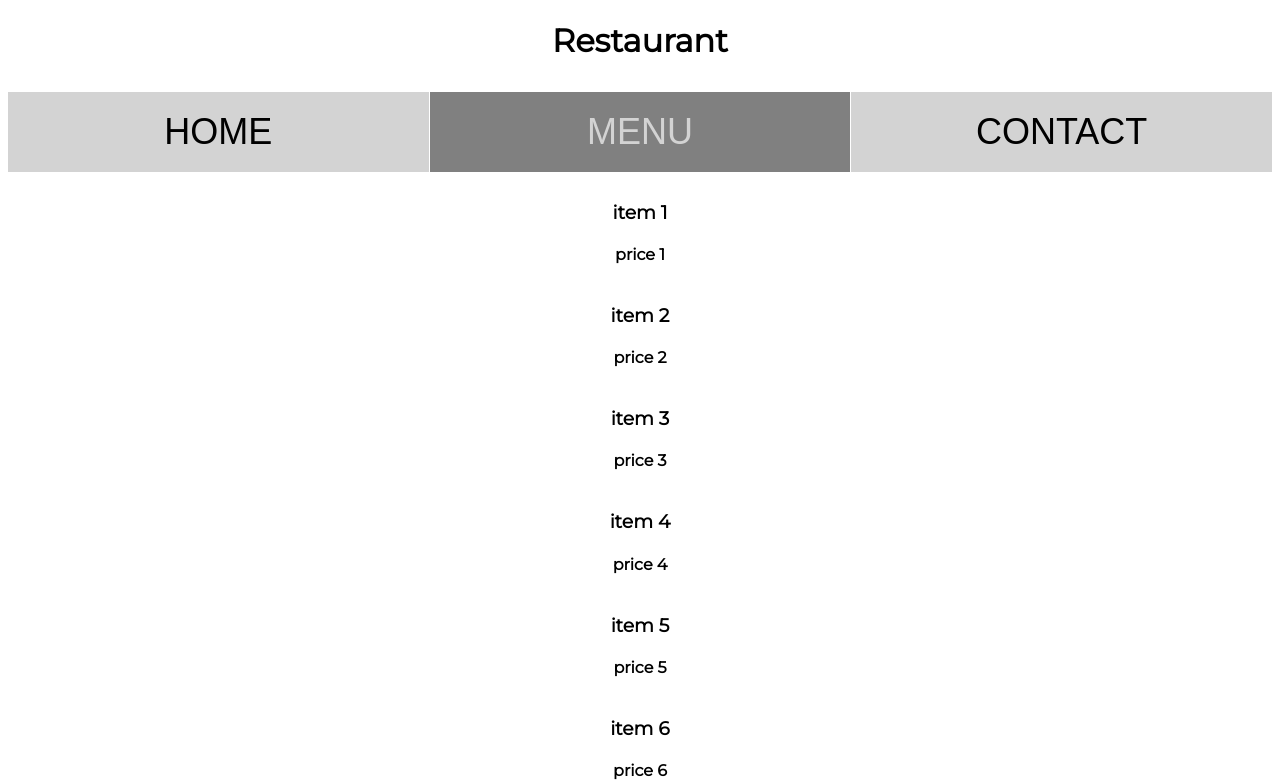
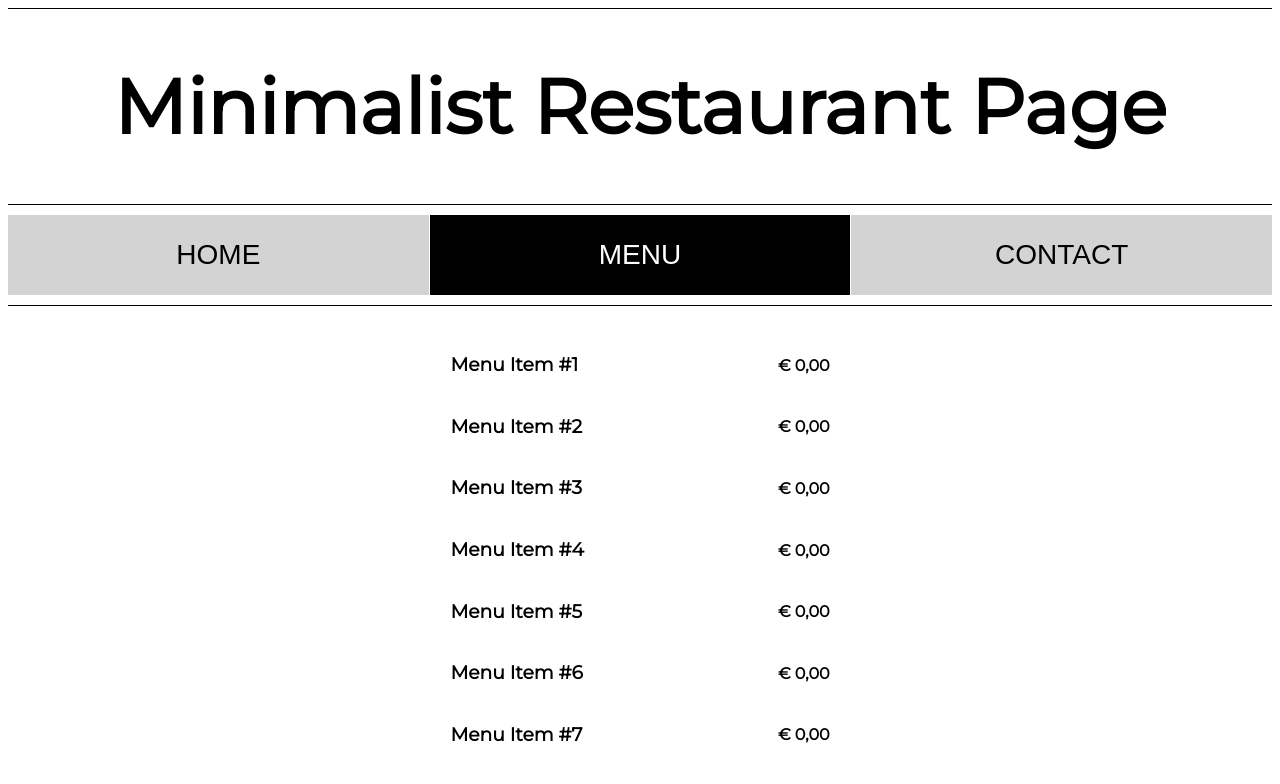
Before and after one commit to arndzk/restaurant-page, a website built with webpack: page dist/index.html in a window 1280 px wide. Both pictures are taken after a click on the button "MENU". Shown: the top 784 px of the page. Built offline with nearby package versions, Linux system fonts and the light colour scheme.

Commit message:
progress: rebuilt menu page

```diff
--- a/src/modules/home.js
+++ b/src/modules/home.js
@@ -5,7 +5,7 @@ function createSection() {
     section.classList.add('section');
     const title = document.createElement('h2');
     title.classList.add('section-title');
-    title.textContent = "Title";
+    title.textContent = "Section Title";
     section.appendChild(title);
     const paragraph = document.createElement('p');
     paragraph.classList.add('section-paragraph');
--- a/src/modules/initial-page-load.js
+++ b/src/modules/initial-page-load.js
@@ -62,7 +62,7 @@ function createFooter(id) {
 }
 function loadPage() {
     const content = document.getElementById('content');
-    const header = createHeader('header', 'Restaurant');
+    const header = createHeader('header', 'Minimalist Restaurant Page');
     content.appendChild(header);
     const navBar = createNavBar('navbar');
     content.appendChild(navBar);
--- a/src/modules/menu.js
+++ b/src/modules/menu.js
@@ -19,19 +19,22 @@ function loadMenu() {
     const content = document.getElementById('main');
     content.textContent = '';
     setBtnActive('menu');
+    const menu = document.createElement('div');
+    menu.setAttribute('id', 'menu-container');
     const menuItems = [
-        createMenuItem('item 1', 'price 1'),
-        createMenuItem('item 2', 'price 2'),
-        createMenuItem('item 3', 'price 3'),
-        createMenuItem('item 4', 'price 4'),
-        createMenuItem('item 5', 'price 5'),
-        createMenuItem('item 6', 'price 6'),
-        createMenuItem('item 7', 'price 7'),
-        createMenuItem('item 8', 'price 8')
+        createMenuItem('Menu Item #1', '€ 0,00'),
+        createMenuItem('Menu Item #2', '€ 0,00'),
+        createMenuItem('Menu Item #3', '€ 0,00'),
+        createMenuItem('Menu Item #4', '€ 0,00'),
+        createMenuItem('Menu Item #5', '€ 0,00'),
+        createMenuItem('Menu Item #6', '€ 0,00'),
+        createMenuItem('Menu Item #7', '€ 0,00'),
+        createMenuItem('Menu Item #8', '€ 0,00')
     ];
     menuItems.forEach((menuItem) => {
-        content.appendChild(menuItem);
+        menu.appendChild(menuItem);
     });
+    content.appendChild(menu);
 }
 
 export default loadMenu;
--- a/src/styles/style.css
+++ b/src/styles/style.css
@@ -4,6 +4,12 @@ body {
     font-family: 'Montserrat', sans-serif;
     text-align: center;
     overflow: hidden;
+}
+
+#header {
+    font-size: 38px;
+    border-top: 1px solid black;
+    border-bottom: 1px solid black;
 }
 
 #navbar {
@@ -18,24 +24,58 @@ body {
     outline: none;
     border: 0px;
     background-color: lightgray;
+    color: black;
     transition-duration: .5s;
     text-transform: uppercase;
-    font-size: 36px;
+    font-size: 28px;
     margin: 10px 0px 10px 0px;
 }
 
 .active {
-    background-color: gray;
-    color: lightgray;
+    background-color: black;
+    color: white;
 }
 
 #main {
-    min-height: 660px;
+    min-height: 550px;
+    display: flex;
+    flex-direction: column;
+    justify-content: center;
+    align-items: center;
+    border-top: 1px solid black;
     border-bottom: 1px solid black;
 }
 
 .section {
     animation: appear .5s ease-in-out;
+    display: flex;
+    flex-direction: column;
+    justify-content: center;
+    align-items: center;
+    max-width: 80%;
+}
+
+#menu-container {
+    display: flex;
+    flex-direction: column;
+    justify-content: space-evenly;
+    flex-wrap: wrap;
+    min-width: 30%;
+}
+
+.menu-item {
+    flex-grow: 1;
+}
+
+.menu-item-contents {
+    display: flex;
+    flex-direction: row;
+    justify-content: space-between;
+}
+
+.section-title {
+    margin: 10px;
+    font-size: 36px;
 }
 
 @keyframes appear {
@@ -56,6 +96,7 @@ body {
     text-align: left;
     font-size: 10px;
     font-style: italic;
+    margin: 10px 0px 0px 0px;
 }
 
 #footer-content {
```
Also changed, not shown: dist/main.css.
